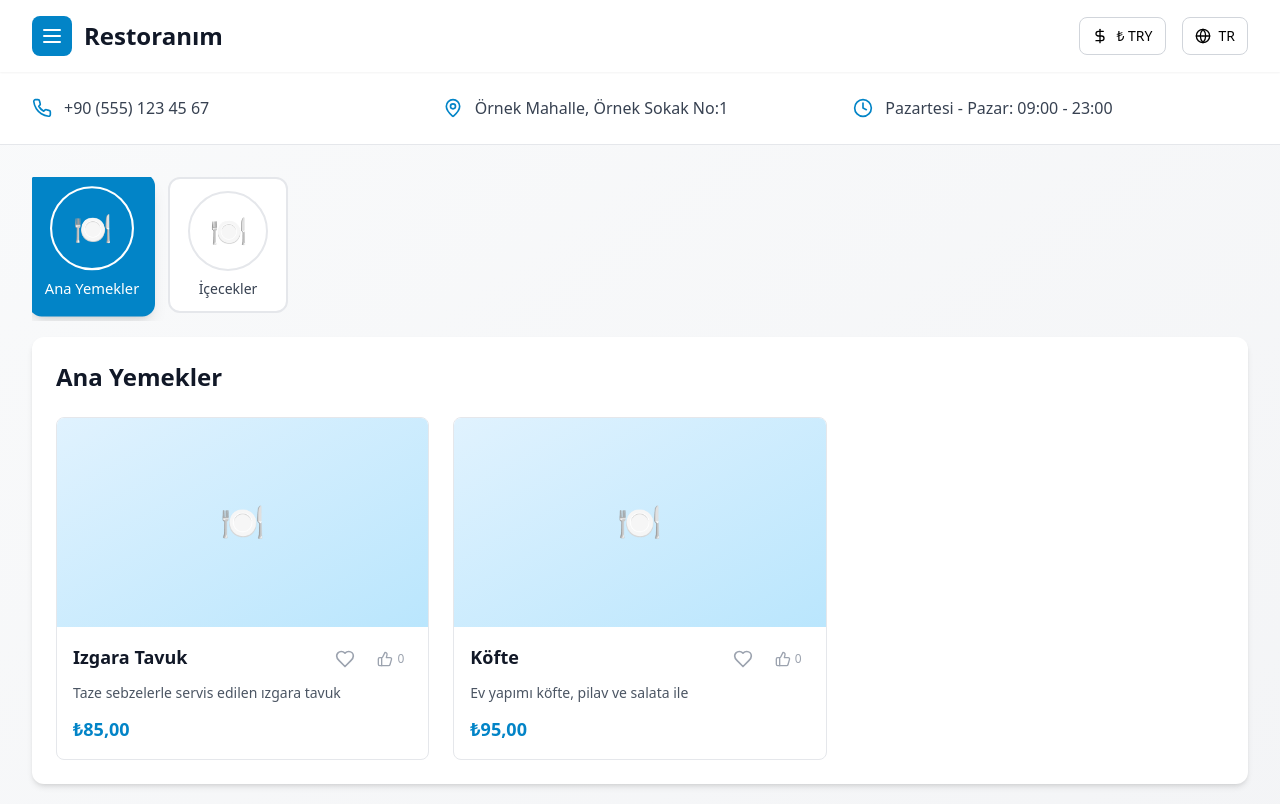
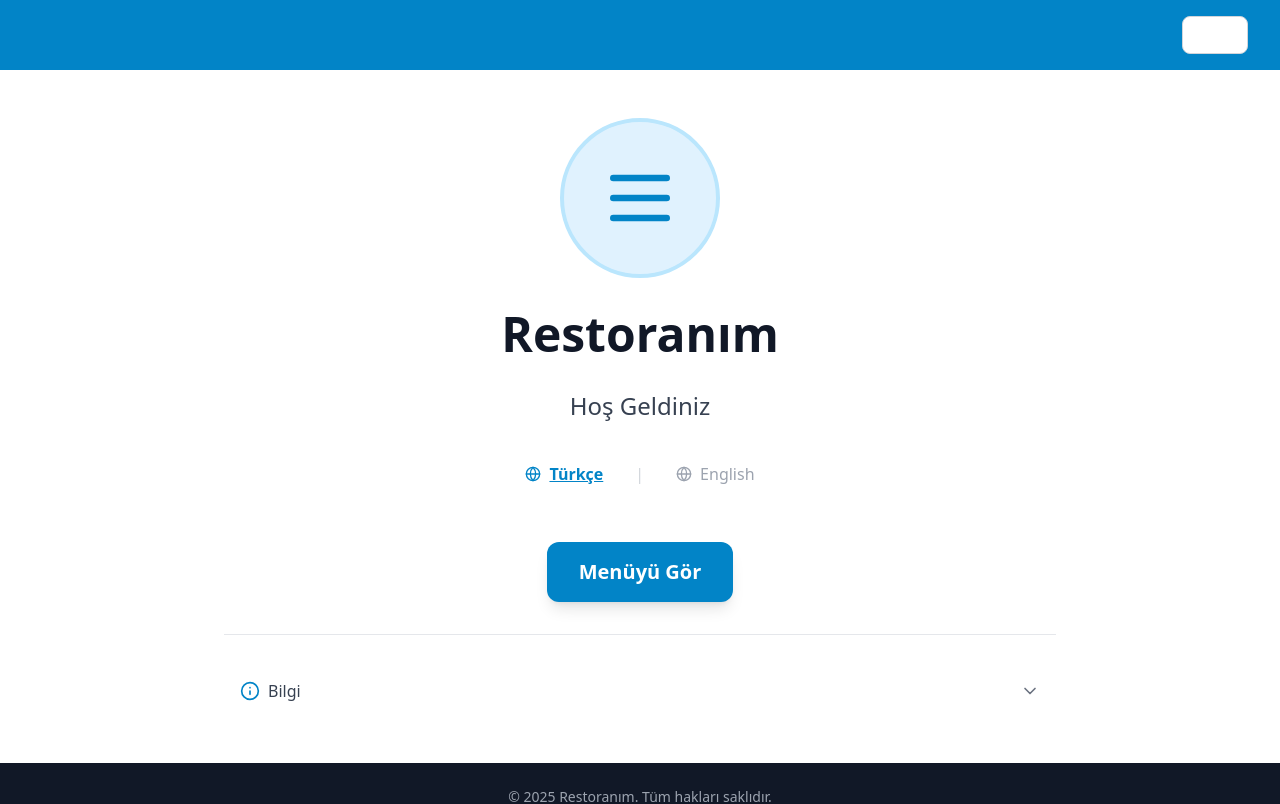
Before and after one commit to TolgaMst/qr-menu-restoran, a Next.js app: page / in a window 1280 px wide. Shown: the top 804 px of the page. Built offline with nearby package versions, Linux system fonts and the light colour scheme.

Commit message:
Hoş geldiniz sayfası ve yedekleme özelliği eklendi

```diff
--- a/app/page.tsx
+++ b/app/page.tsx
@@ -1,7 +1,7 @@
 "use client";
 
 import { useEffect, useState } from "react";
-import { Menu, Phone, MapPin, Clock } from "lucide-react";
+import { Menu, Phone, MapPin, Clock, Globe, ChevronDown, ChevronUp, Info } from "lucide-react";
 import MenuDisplay from "@/components/MenuDisplay";
 import LanguageSelector from "@/components/LanguageSelector";
 import CurrencySelector from "@/components/CurrencySelector";
@@ -25,6 +25,8 @@
 }
 
 export default function Home() {
+  const [showMenu, setShowMenu] = useState(false);
+  const [showRestaurantInfo, setShowRestaurantInfo] = useState(false);
   const [menuData, setMenuData] = useState<Category[]>([]);
   const [restaurantInfo, setRestaurantInfo] = useState({
     name: "Restoranım",
@@ -116,6 +118,8 @@
     saveCurrency(curr);
   };
 
+  // Menü gösterilmişse normal görünüm
+  if (showMenu) {
     return (
       <div className="min-h-screen bg-gradient-to-br from-gray-50 to-gray-100">
         {/* Header */}
@@ -182,3 +186,126 @@
       </div>
     );
   }
+
+  // Hoş geldiniz sayfası
+  return (
+    <div className="min-h-screen bg-white">
+      {/* Header - Sadece dil seçici */}
+      <header className="bg-primary-600 text-white">
+        <div className="max-w-7xl mx-auto px-4 sm:px-6 lg:px-8 py-3 sm:py-4">
+          <div className="flex items-center justify-end">
+            <LanguageSelector
+              currentLanguage={language}
+              onLanguageChange={handleLanguageChange}
+            />
+          </div>
+        </div>
+      </header>
+
+      {/* Welcome Content */}
+      <main className="max-w-4xl mx-auto px-4 sm:px-6 lg:px-8 py-8 sm:py-12">
+        <div className="text-center space-y-6 sm:space-y-8">
+          {/* Logo Placeholder */}
+          <div className="flex justify-center">
+            <div className="w-32 h-32 sm:w-40 sm:h-40 bg-primary-100 rounded-full flex items-center justify-center border-4 border-primary-200">
+              <Menu className="w-16 h-16 sm:w-20 sm:h-20 text-primary-600" />
+            </div>
+          </div>
+
+          {/* Restaurant Name */}
+          <h1 className="text-3xl sm:text-4xl lg:text-5xl font-bold text-gray-900">
+            {restaurantInfo.name}
+          </h1>
+
+          {/* Welcome Message */}
+          <p className="text-xl sm:text-2xl text-gray-700">
+            {getTranslation(language, "welcome")}
+          </p>
+
+          {/* Language Selection */}
+          <div className="flex items-center justify-center space-x-4">
+            <button
+              onClick={() => handleLanguageChange("tr")}
+              className={`flex items-center space-x-2 px-4 py-2 rounded-lg transition ${
+                language === "tr"
+                  ? "text-primary-600 font-semibold underline"
+                  : "text-gray-400 hover:text-gray-600"
+              }`}
+            >
+              <Globe className="w-4 h-4" />
+              <span>Türkçe</span>
+            </button>
+            <span className="text-gray-300">|</span>
+            <button
+              onClick={() => handleLanguageChange("en")}
+              className={`flex items-center space-x-2 px-4 py-2 rounded-lg transition ${
+                language === "en"
+                  ? "text-primary-600 font-semibold underline"
+                  : "text-gray-400 hover:text-gray-600"
+              }`}
+            >
+              <Globe className="w-4 h-4" />
+              <span>English</span>
+            </button>
+          </div>
+
+          {/* View Menu Button */}
+          <div className="pt-4">
+            <button
+              onClick={() => setShowMenu(true)}
+              className="px-8 py-4 bg-primary-600 text-white text-lg sm:text-xl font-bold rounded-xl hover:bg-primary-700 transition shadow-lg hover:shadow-xl"
+            >
+              {getTranslation(language, "viewMenu")}
+            </button>
+          </div>
+
+          {/* Restaurant Info Accordion */}
+          <div className="pt-8 border-t border-gray-200">
+            <button
+              onClick={() => setShowRestaurantInfo(!showRestaurantInfo)}
+              className="w-full flex items-center justify-between px-4 py-3 text-gray-700 hover:bg-gray-50 rounded-lg transition"
+            >
+              <div className="flex items-center space-x-2">
+                <Info className="w-5 h-5 text-primary-600" />
+                <span className="font-medium">{getTranslation(language, "information")}</span>
+              </div>
+              {showRestaurantInfo ? (
+                <ChevronUp className="w-5 h-5 text-gray-500" />
+              ) : (
+                <ChevronDown className="w-5 h-5 text-gray-500" />
+              )}
+            </button>
+
+            {showRestaurantInfo && (
+              <div className="mt-4 p-4 bg-gray-50 rounded-lg space-y-3 text-left">
+                <div className="flex items-start space-x-3">
+                  <Phone className="w-5 h-5 text-primary-600 mt-0.5 flex-shrink-0" />
+                  <span className="text-gray-700">{restaurantInfo.phone}</span>
+                </div>
+                <div className="flex items-start space-x-3">
+                  <MapPin className="w-5 h-5 text-primary-600 mt-0.5 flex-shrink-0" />
+                  <span className="text-gray-700">{restaurantInfo.address}</span>
+                </div>
+                <div className="flex items-start space-x-3">
+                  <Clock className="w-5 h-5 text-primary-600 mt-0.5 flex-shrink-0" />
+                  <span className="text-gray-700">{restaurantInfo.hours}</span>
+                </div>
+              </div>
+            )}
+          </div>
+        </div>
+      </main>
+
+      {/* Footer */}
+      <footer className="bg-gray-900 text-white mt-auto">
+        <div className="max-w-7xl mx-auto px-4 sm:px-6 lg:px-8 py-6">
+          <div className="text-center">
+            <p className="text-gray-400 text-sm">
+              © 2025 {restaurantInfo.name}. {getTranslation(language, "allRightsReserved")}
+            </p>
+          </div>
+        </div>
+      </footer>
+    </div>
+  );
+}
--- a/lib/translations.ts
+++ b/lib/translations.ts
@@ -77,6 +77,10 @@
     restoreSuccess: "Geri yükleme başarılı!",
     restoreError: "Yedekleme dosyası geçersiz!",
     selectBackupFile: "Yedekleme dosyası seçin",
+    welcome: "Hoş Geldiniz",
+    viewMenu: "Menüyü Gör",
+    restaurantInfo: "Restoran Bilgileri",
+    information: "Bilgi",
   },
   en: {
     menu: "Menu",
@@ -154,6 +158,10 @@
     restoreSuccess: "Restore successful!",
     restoreError: "Invalid backup file!",
     selectBackupFile: "Select backup file",
+    welcome: "Welcome",
+    viewMenu: "View Menu",
+    restaurantInfo: "Restaurant Information",
+    information: "Information",
   },
 };
 
```
Lines whose indentation alone changed are shown as unchanged.
